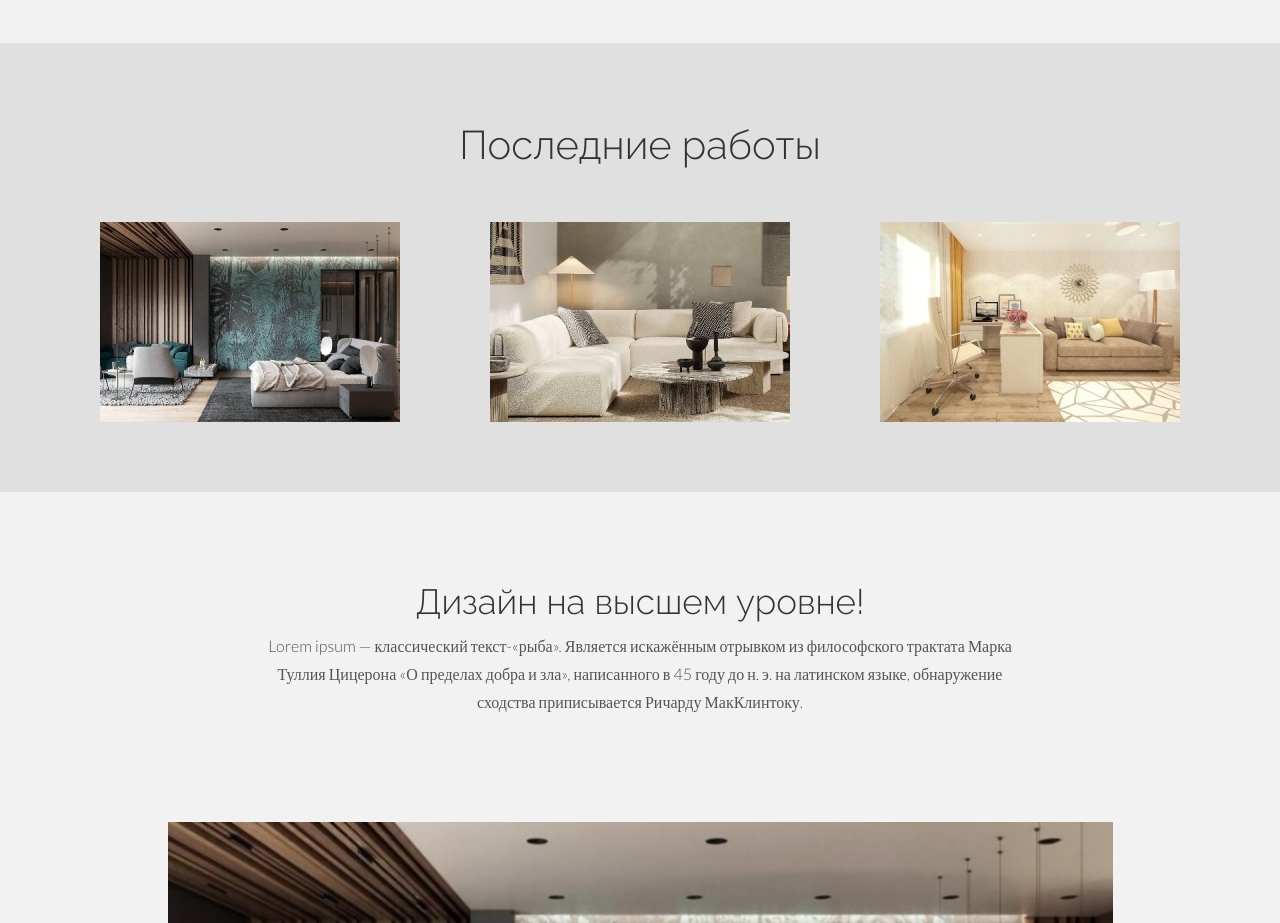
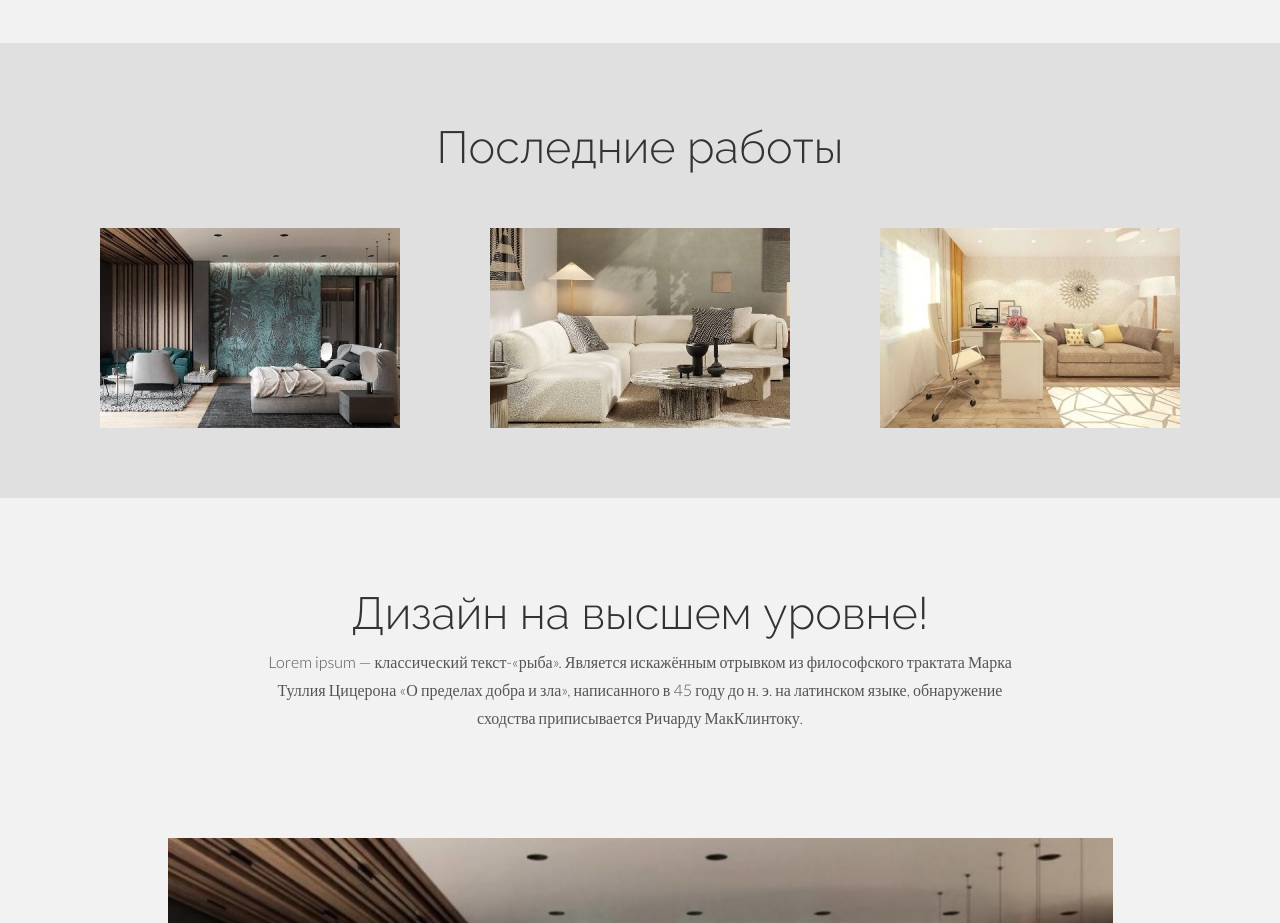
Before and after one commit to Salty-Shark/prodesigner, a plain HTML site: page index.html in a window 1280 px wide. Shown: the part 907-1830 px from the top of the page. Drawn offline with nearby package versions, Linux system fonts and the light colour scheme.

Commit message:
Add files via upload

```diff
--- a/css/main.css
+++ b/css/main.css
@@ -70,6 +70,8 @@ hr {
   letter-spacing: 1px;
 }
 
+/* Главный блок на сайте */
+
 #headerwrap {
   background: url(../img/Interer.jpg) no-repeat center top;
   margin-top: -10px;
@@ -116,6 +118,8 @@ hr {
   font-size: 25px;
 }
 
+/* Блок с последними работами*/
+
 #dg {
   background: #e0e0e0;
   padding-top: 70px;
@@ -124,7 +128,7 @@ hr {
 }
 
 #dg h4 {
-  font-size: 40px;
+  font-size: 45px;
 }
 
 .tilt {
@@ -145,17 +149,21 @@ hr {
           transform: scale(1.5);
 }
 
+/* Блок про превосходства услуг*/
+
 .wb {
   padding-top: 35px;
 }
 
 .wb h4 {
-  font-size: 35px;
+  font-size: 45px;
 }
 
 .wb img {
   width: 100%;
 }
+
+/* Блок с партнерами */
 
 #lg {
   background: #ebebeb;
@@ -167,6 +175,8 @@ hr {
 #lg h4 {
   font-size: 45px;
 }
+
+/* Блок с Гарантией*/
 
 #r {
   background: #CCD5CC;
@@ -182,6 +192,8 @@ hr {
 #r p {
   color: #332B33;
 }
+
+/* Блок с футером */
 
 #f {
   background: #2d2d2d;
```
